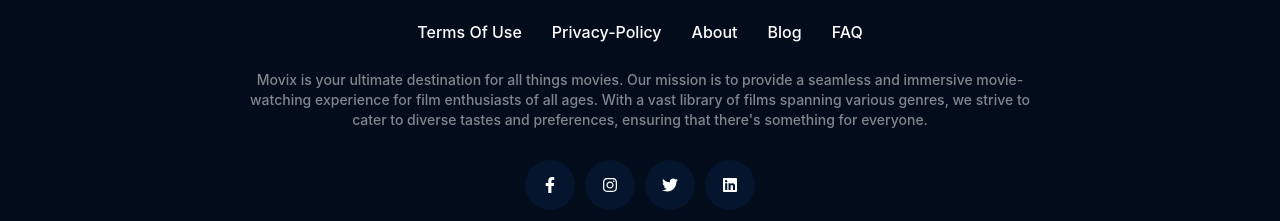
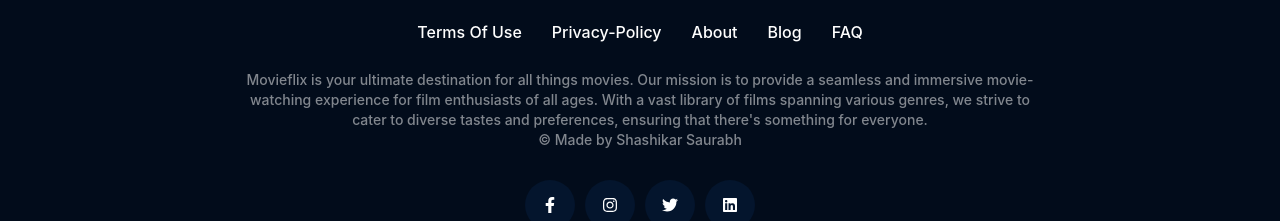
Before and after one commit to shashikar12/MOVIEFLIX, a React (Vite) app: page / in a window 1280 px wide. Shown: the part 1098-1319 px from the top of the page. Built offline with nearby package versions, Linux system fonts and the light colour scheme; no server answers.

Commit message:
Changed description

```diff
--- a/src/components/footer/Footer.jsx
+++ b/src/components/footer/Footer.jsx
@@ -22,11 +22,13 @@
           <li className="menuItem">FAQ</li>
         </ul>
         <div className="infoText">
-          Movix is your ultimate destination for all things movies. Our mission
+          Movieflix is your ultimate destination for all things movies. Our mission
           is to provide a seamless and immersive movie-watching experience for
           film enthusiasts of all ages. With a vast library of films spanning
           various genres, we strive to cater to diverse tastes and preferences,
           ensuring that there's something for everyone.
+          <br></br>
+          <p>&copy; Made by Shashikar Saurabh</p>
         </div>
         <div className="socialIcons">
           <span className="icon">
```
